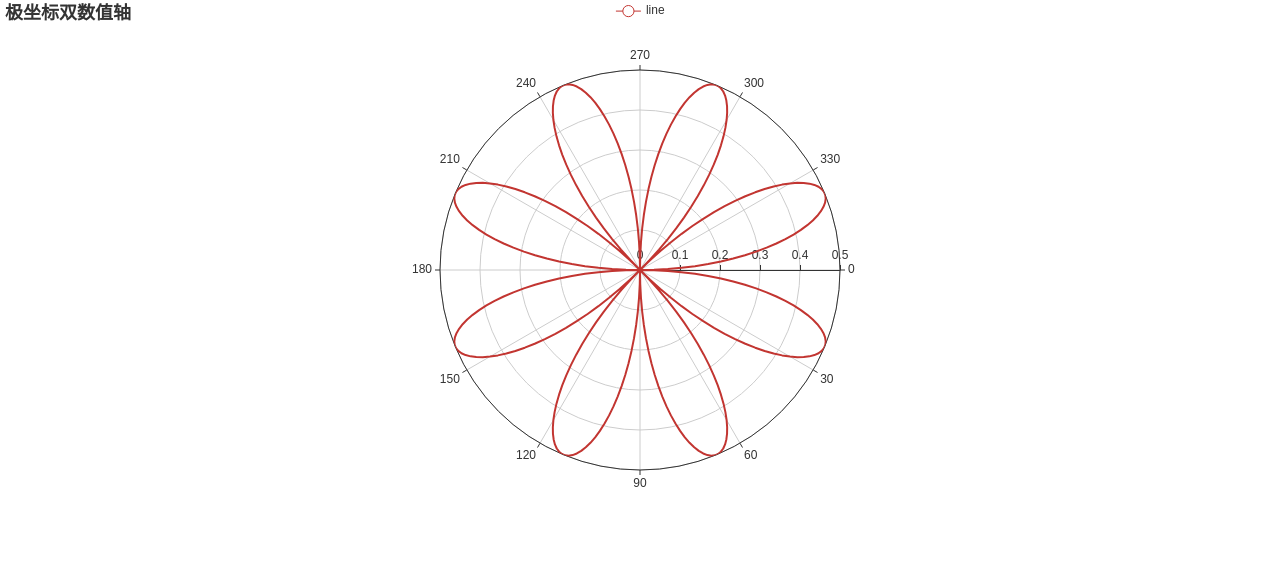
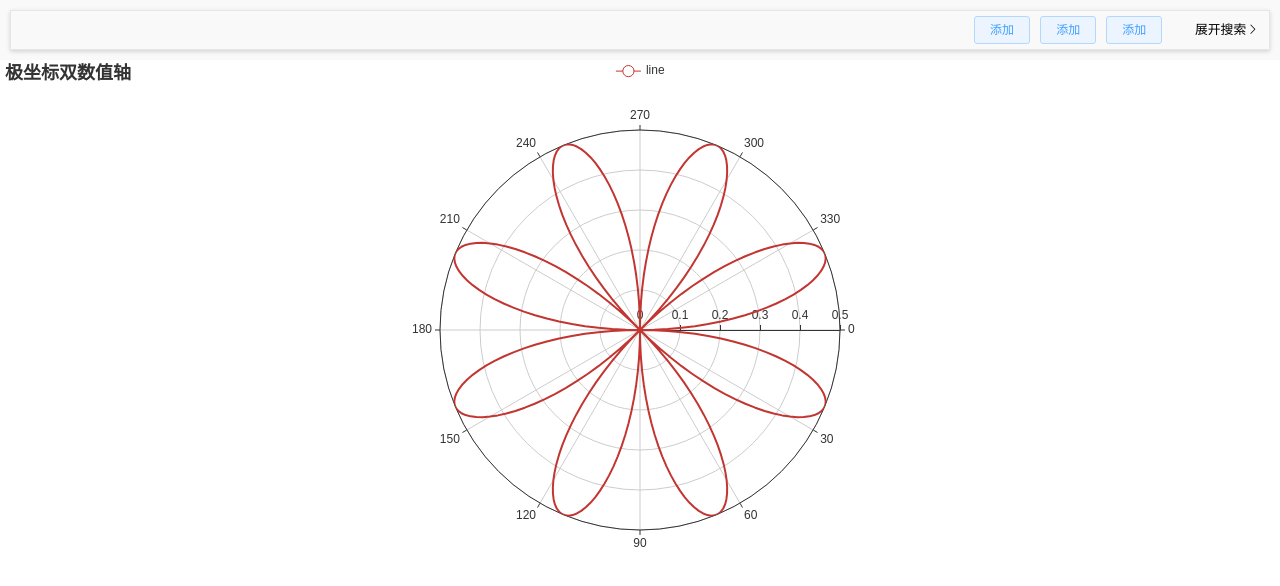
Before and after one commit to kcslyb/project-web, a Vue app: page /test in a window 1280 px wide. Shown: the top 586 px of the page. Built offline with nearby package versions, Linux system fonts and the light colour scheme.

Commit message:
优化折叠组件

```diff
--- a/src/components/custom/custom-collapse.vue
+++ b/src/components/custom/custom-collapse.vue
@@ -2,11 +2,26 @@
     <div class="custom-collapse">
         <div class="custom-collapse-warp">
             <div class="custom-collapse-header">
+                <el-row :gutter="24">
+                    <el-col :span="22">
+                        <div class="tools">
+                            <slot name="tools"></slot>
+                        </div>
+                    </el-col>
+                    <el-col :span="2">
                         <span @click="flag = !flag">{{flag?'隐藏':'展开'}}搜索</span>
                         <i :class="flag ? 'el-icon-arrow-down': 'el-icon-arrow-right'" @click="flag = !flag"></i>
+                    </el-col>
+                </el-row>
             </div>
             <div v-if="flag" class="custom-collapse-content">
-        <slot></slot>
+                <slot name="content"></slot>
+                <el-row :gutter="24" v-if="$scopedSlots.hasOwnProperty('content')">
+                    <el-col :offset="20" :span="4" class="tools">
+                        <el-button type="primary" plain size="mini" @click="searchSubmit">查询</el-button>
+                        <el-button type="info" plain size="mini" @click="searchReset">重置</el-button>
+                    </el-col>
+                </el-row>
             </div>
             <div style="clear: right"></div>
         </div>
@@ -26,12 +41,25 @@
 
         @Provide()
         public flag: boolean = this.searchFlag;
+
+        searchSubmit() {
+            this.$emit('searchSubmit');
+        }
+
+        searchReset() {
+            this.$emit('searchReset');
+        }
     };
 </script>
 
 <style scoped lang="scss">
     .custom-collapse {
         width: 100%;
+    }
+
+    .tools {
+        text-align: right;
+        padding: 5px 0;
     }
 
     .custom-collapse-warp {
@@ -42,20 +70,22 @@
     .custom-collapse-header {
         height: 40px;
         margin: 0 10px;
-    padding-top: 10px;
         font-size: 0.8rem;
         text-align: right;
         color: $black-color;
         box-sizing: border-box;
         background-color: $system-collapse-color;
         border: 1px solid $system-border-color;
+        box-shadow: 0 2px 4px rgba(0, 0, 0, .12), 0 0 6px rgba(0, 0, 0, .04);
 
         & i {
             cursor: pointer;
+            padding-top: 13px;
             padding-right: 10px;
         }
 
         & span {
+            padding-top: 10px;
             cursor: pointer;
         }
     }
--- a/src/views/index/test.vue
+++ b/src/views/index/test.vue
@@ -1,6 +1,18 @@
 <template>
     <div>
-        <div ref="chart" style="height: 500px"></div>
+        <custom-collapse>
+            <template slot="tools">
+                <el-button type="primary" plain size="mini">添加</el-button>
+                <el-button type="primary" plain size="mini">添加</el-button>
+                <el-button type="primary" plain size="mini">添加</el-button>
+            </template>
+            <template slot="content">
+                <el-input></el-input>
+            </template>
+        </custom-collapse>
+        <div>
+            <div ref="chart" style="height: 500px"></div>
+        </div>
     </div>
 </template>
 
@@ -8,9 +20,10 @@
     import echarts from 'echarts';
     import {Component, Provide, Vue} from 'vue-property-decorator';
     import CustomTable from '@/components/custom-table.vue';
+    import CustomCollapse from "@/components/custom/custom-collapse.vue";
 
     @Component({
-        components: {CustomTable}
+        components: {CustomCollapse, CustomTable}
     })
     export default class Test extends Vue {
         @Provide()
```
Lines whose indentation alone changed are shown as unchanged.
